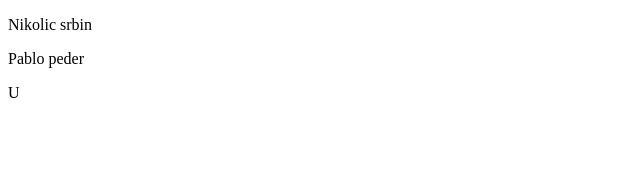
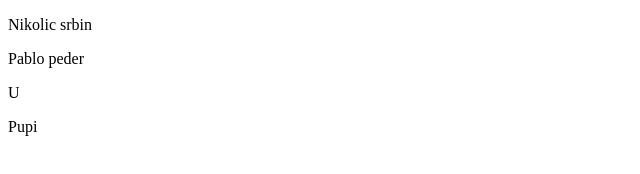
Before and after one commit to qlaa/3pm, a plain HTML site: page index.html in a window 1280 px wide. Shown: the full height of the page, 0-640 px from the left. Drawn offline with Linux system fonts and the light colour scheme.

Commit message:
cetvrta verzija

```diff
--- a/index.html
+++ b/index.html
@@ -9,5 +9,6 @@
     <p>Nikolic srbin</p>
     <p>Pablo peder</p>
     <p>U</p>
+    <p>Pupi</p>
 </body>
 </html>
```
